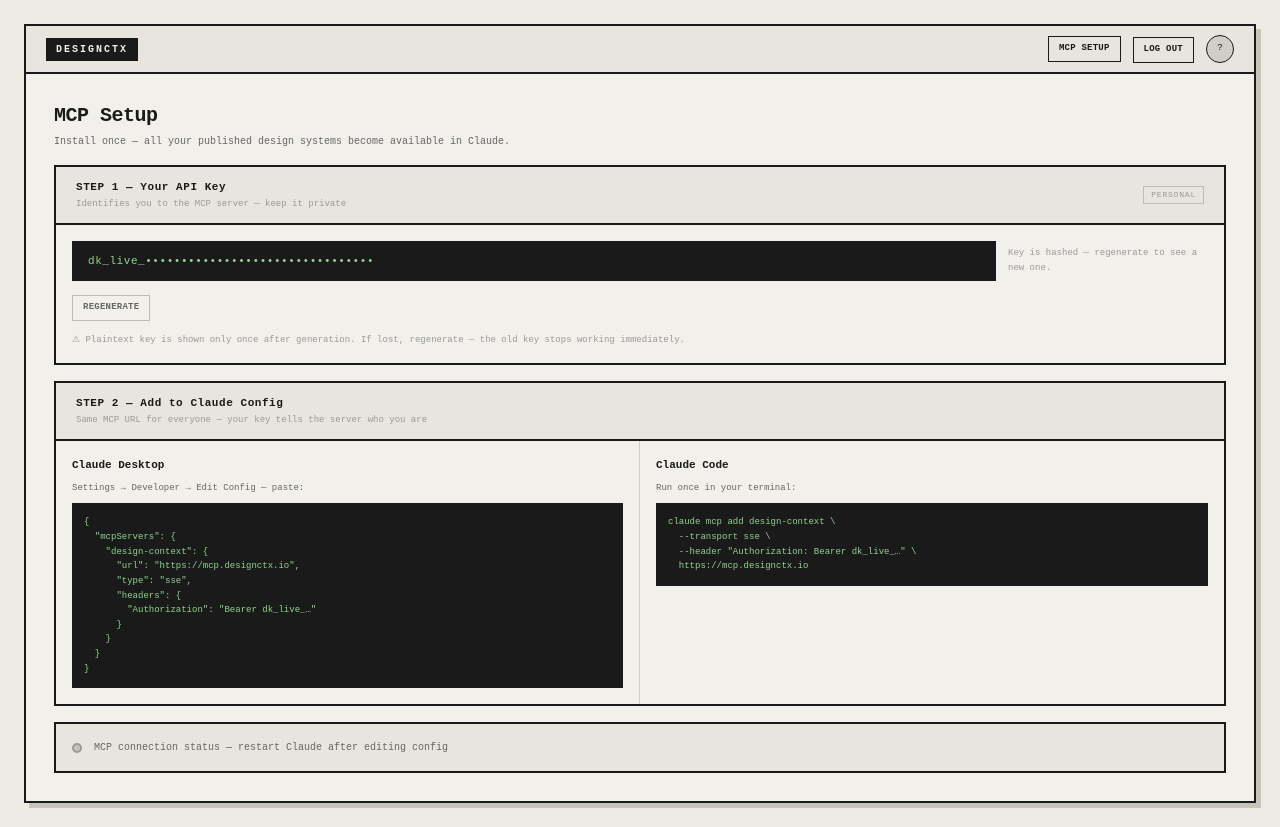
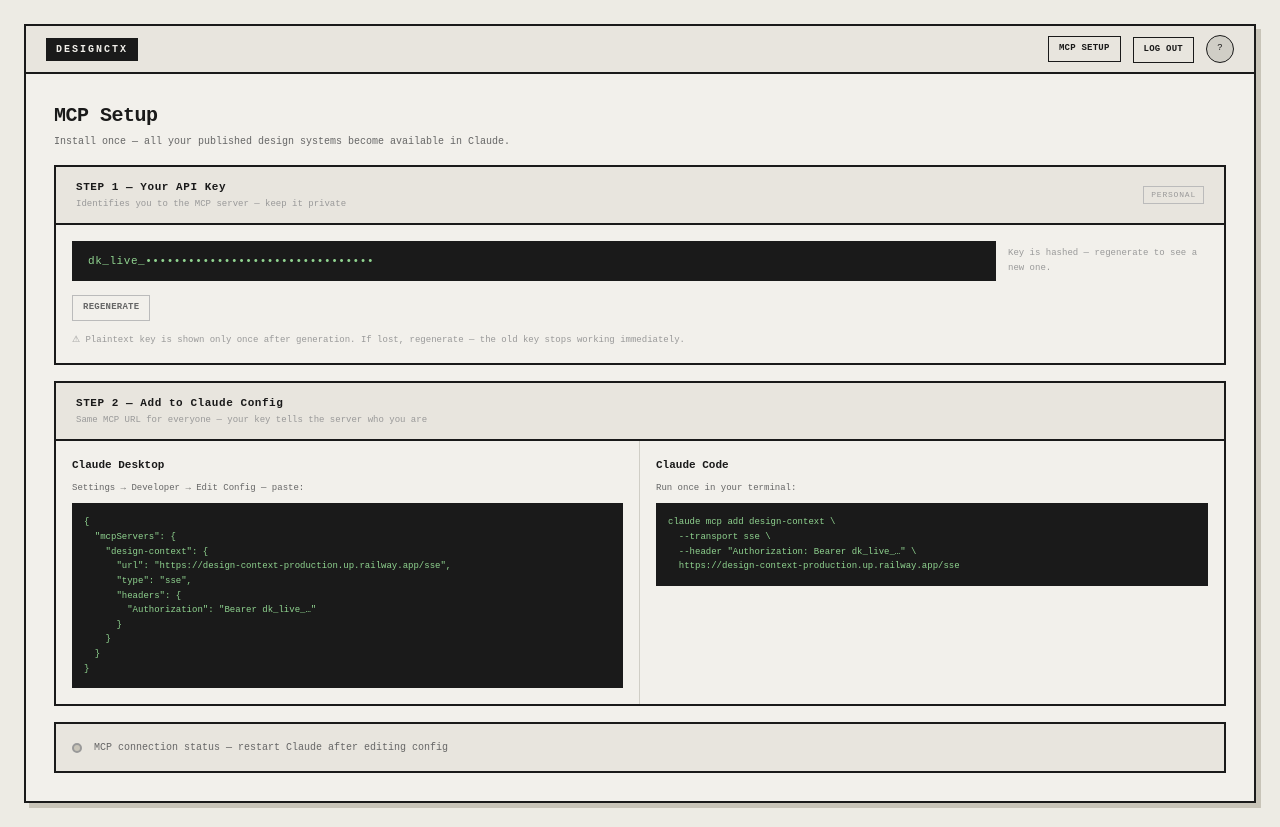
Before and after one commit to mostafaelnagar11/design-context, a Next.js app: page /mcp-setup in a window 1280 px wide. Built offline with nearby package versions, Linux system fonts and the light colour scheme; no server answers.

Commit message:
fix: use real Railway SSE URL on MCP setup page

```diff
--- a/src/app/(app)/mcp-setup/page.tsx
+++ b/src/app/(app)/mcp-setup/page.tsx
@@ -1,7 +1,7 @@
 import { readFreshApiKey, regenerateApiKeyAction } from "@/app/(auth)/actions";
 import ApiKeyReveal from "./ApiKeyReveal";
 
-const MCP_URL = "https://mcp.designctx.io";
+const MCP_URL = "https://design-context-production.up.railway.app/sse";
 
 export default async function McpSetupPage() {
   const freshKey = await readFreshApiKey();
```
